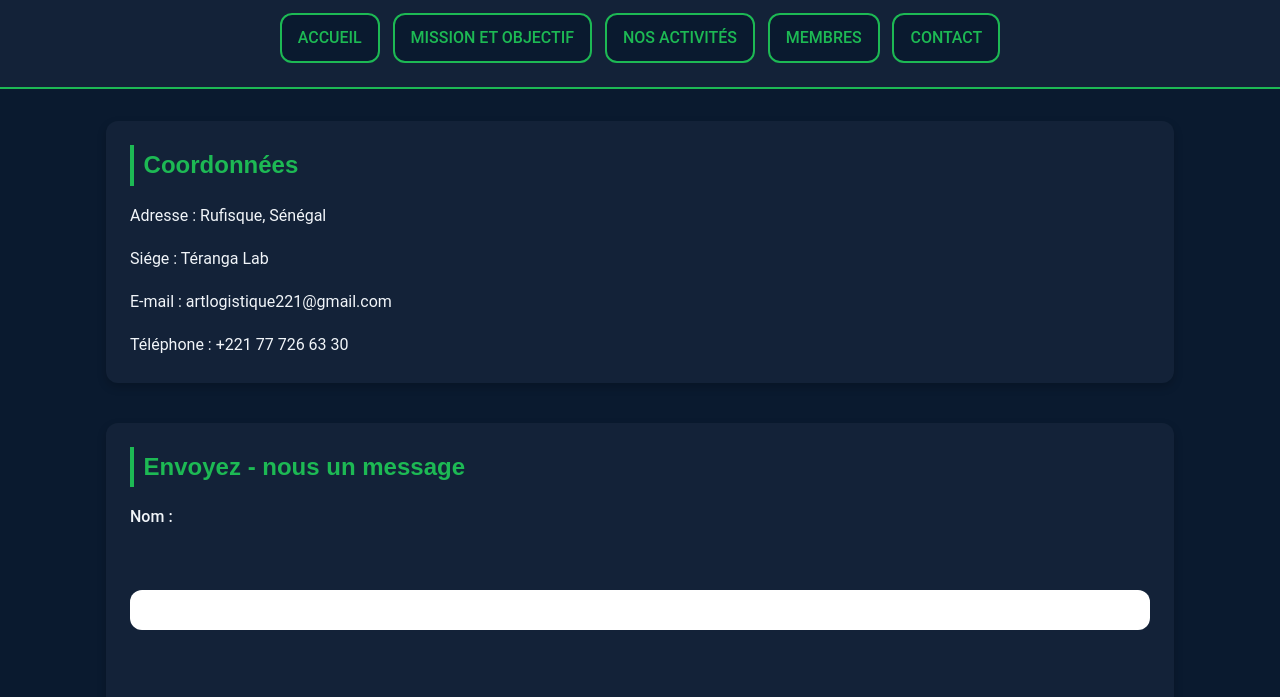
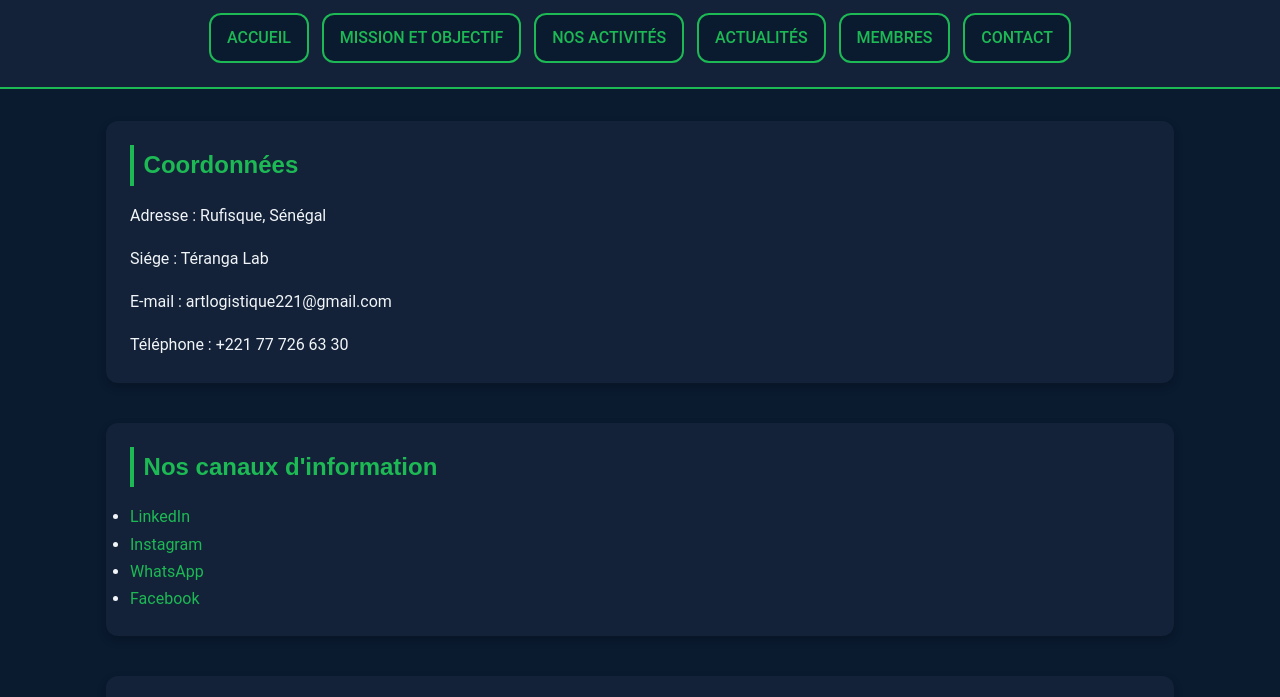
Before and after one commit to ARTL-sys/artlogistique, a plain HTML site: page contact.html in a window 1280 px wide. Shown: the part 240-937 px from the top of the page. Drawn offline with Linux system fonts and the light colour scheme.

Commit message:
Update contact.html

```diff
--- a/contact.html
+++ b/contact.html
@@ -17,6 +17,7 @@
                     <a href="index.html">Accueil</a>
                     <a href="mission.html">Mission et Objectif</a>
                     <a href="activites.html">Nos activités</a>
+                    <a href="actualites.html">Actualités</a>
                     <a href="membres.html">Membres</a>
                     <a href="contact.html">contact</a>
             </nav>
@@ -25,10 +26,20 @@
         <main>
             <section>
                 <h2>Coordonnées</h2>
-                <P>Adresse : Rufisque, Sénégal</P>
+                <p>Adresse : Rufisque, Sénégal</p>
                 <p>Siége : Téranga Lab</p>
                 <p>E-mail : artlogistique221@gmail.com</p>
                 Téléphone : +221 77 726 63 30
+            </section>
+
+            <section>
+                <h2>Nos canaux d'information</h2>
+                <ul>
+                    <li><a href=": https://www.linkedin.com/in/artlogistique-artl-337841321?utm_source=share&utm_campaign=share_via&utm_content=profile&utm_medium=ios_app" target="_blank">LinkedIn</a></li>
+                    <li><a href=":  https://www.instagram.com/artlogistique?igsh=MWdicHRmdDlxZXE2cw==" target="_blank">Instagram</a></li>
+                    <li><a href=" https://chat.whatsapp.com/IiUHo0pDFYU9kEh0T1Kku9?mode=ems_share_t" target="_blank">WhatsApp</a></li>
+                    <li><a href="https://www.facebook.com/profile.php?id=61563721942508&mibextid=ZbWKwL" target="_blank">Facebook</a></li>
+                </ul>
             </section>
 
             <section>
@@ -49,7 +60,7 @@
         </main>
 
         <footer>
-            <p>&copy; 2025 ARTL. Tous droits réservés.</p>
+            <p>&copy; 2025 ARTL - Tous droits réservés.</p>
             <p>Site réalisé par : Assane DIOP</p>
         </footer>
     </body>
```
